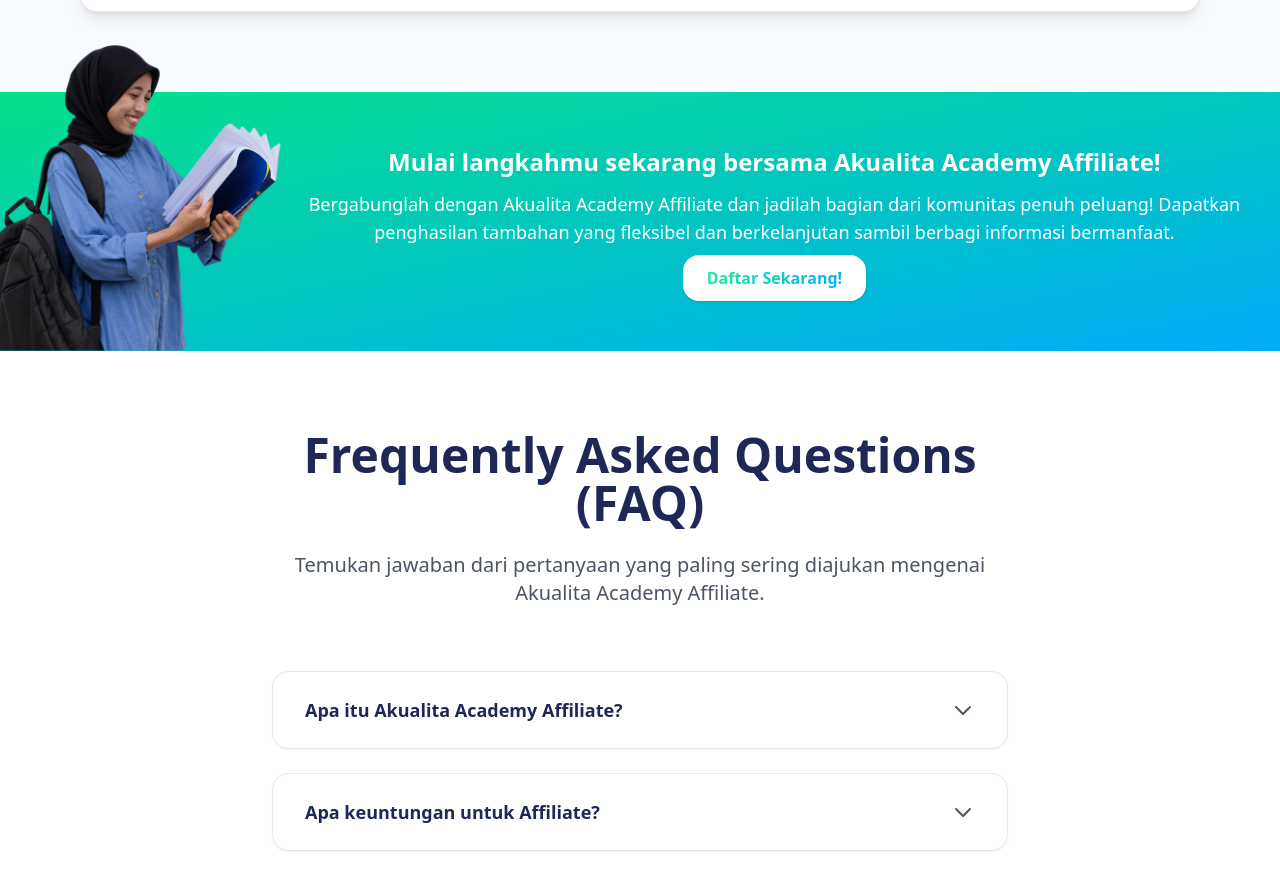
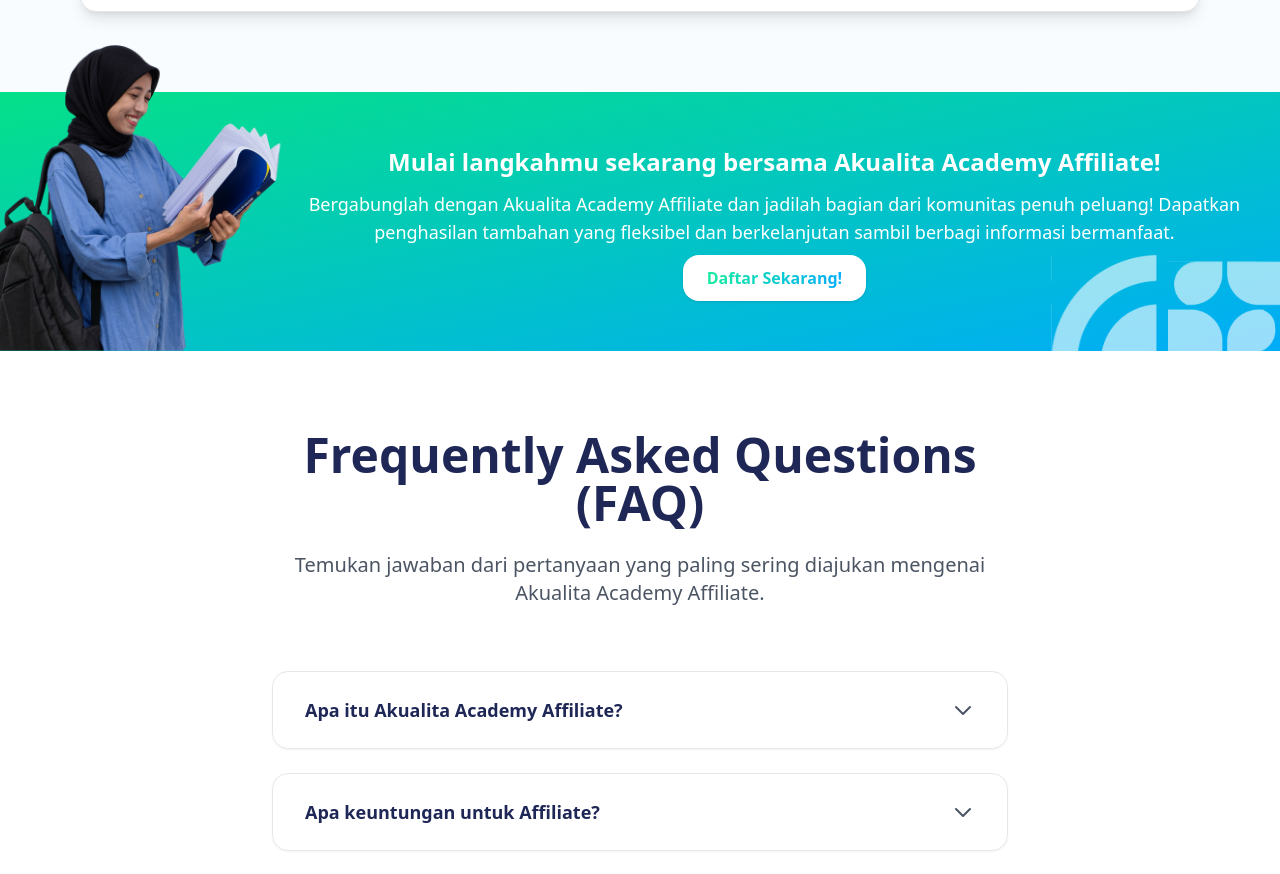
Before and after one commit to amadeusmozartissagei/nextjs-wallahi-academy, a Next.js app: page /mitra in a window 1280 px wide. Shown: the part 2872-3746 px from the top of the page. Built offline with nearby package versions, Linux system fonts and the light colour scheme.

Commit message:
add mitra SVG

```diff
--- a/src/components/MitraCTA.tsx
+++ b/src/components/MitraCTA.tsx
@@ -2,7 +2,29 @@
 
 export default function MitraCTA() {
   return (
-    <section className="w-full bg-gradient-to-br from-[#05E089] to-[#00ACF8] py-10 md:py-0 pb-16 md:pb-5">
+    <section className="w-full bg-gradient-to-br from-[#05E089] to-[#00ACF8] py-10 md:py-0 pb-16 md:pb-5 relative">
+      {/* Decorative SVG - Bottom Right */}
+      <div className="absolute bottom-4 right-0 z-10" style={{ transform: 'translateY(25%)' }}>
+        <div className="flex gap-2">
+          <Image
+            src="/images/svg/aset-mitra2.svg"
+            alt="Decorative Element 2"
+            width={100}
+            height={100}
+            className="w-20 h-20 md:w-28 md:h-28 opacity-80"
+            loading="lazy"
+          />
+          <Image
+            src="/images/svg/aset-mitra1.svg"
+            alt="Decorative Element 1"
+            width={100}
+            height={100}
+            className="w-20 h-20 md:w-28 md:h-28 opacity-80"
+            loading="lazy"
+          />
+        </div>
+      </div>
+
       <div className="max-w-7xl mx-auto px-6 sm:px-8">
         <div className="grid grid-cols-1 md:grid-cols-[1fr_4fr] gap-8 items-center">
           {/* Image */}
```
Also changed, not shown: public/images/svg/aset-mitra1.svg (added), public/images/svg/aset-mitra2.svg (added).
